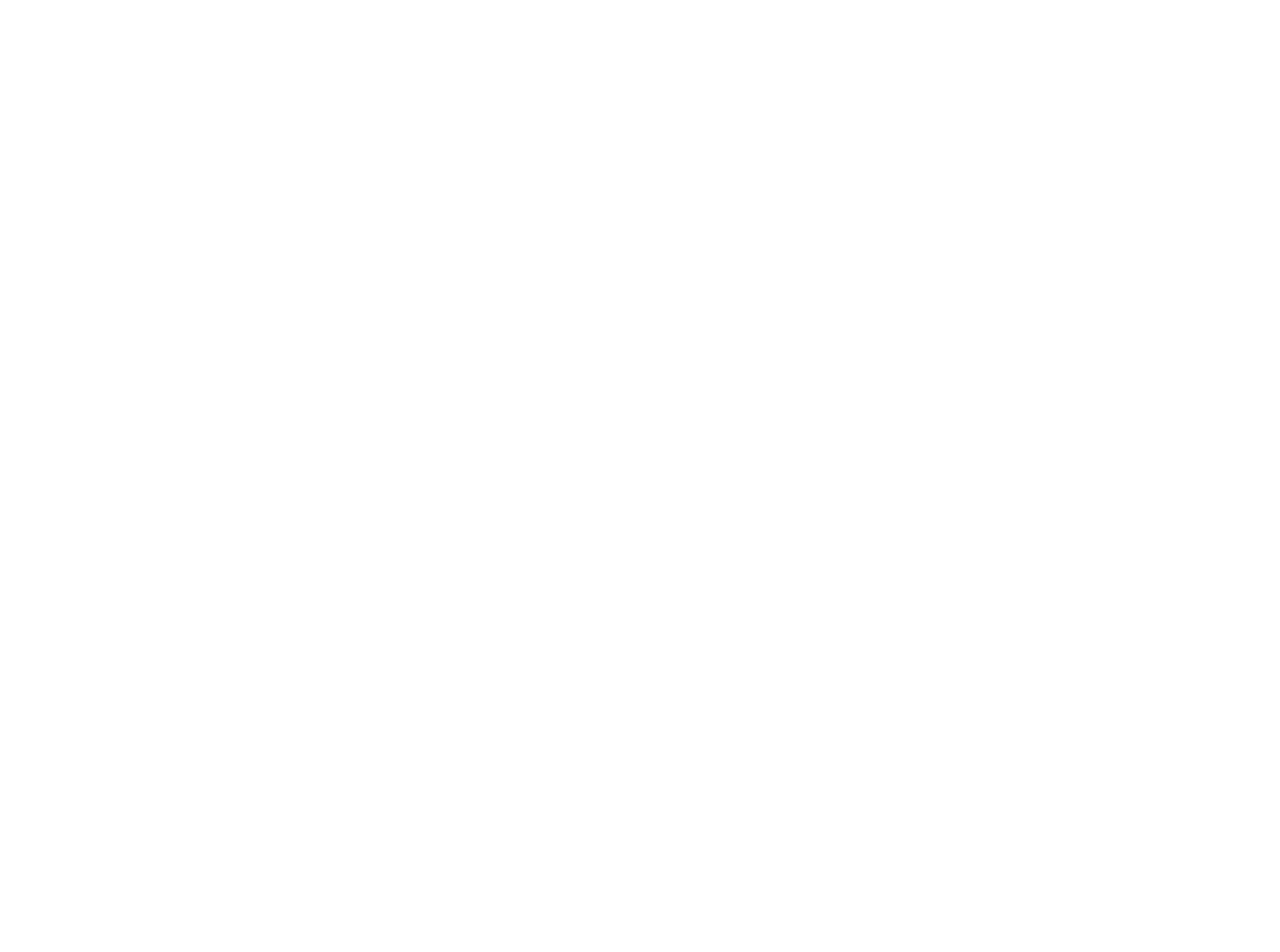
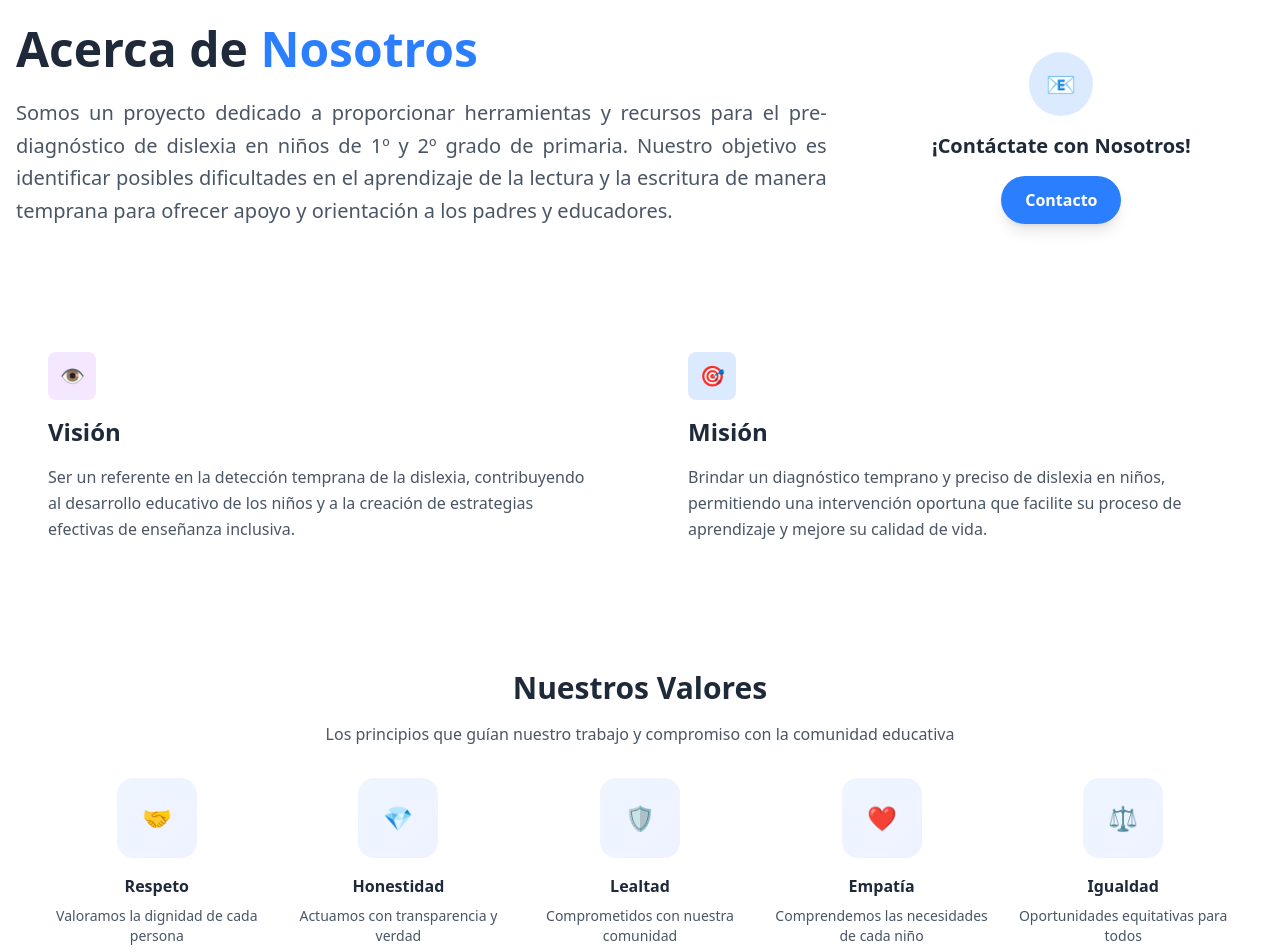
Before and after one commit to SdazaP/pre-dislexia-v2, a React (Vite) app in the folder react-pre-dislexia/: page /acerca-de in a window 1280 px wide. Before the commit this address had no page. Shown: the part 120-1072 px from the top of the page. Before the commit the page ends 800 px from the top, so only its background shows below. Built offline with nearby package versions, Linux system fonts and the light colour scheme.

Commit message:
feat: add complete Acerca de page

```diff
--- a/react-pre-dislexia/src/App.jsx
+++ b/react-pre-dislexia/src/App.jsx
@@ -7,6 +7,7 @@
 } from "react-router-dom";
 import Home from "./Pages/Home";
 import Evaluaciones from "./Pages/Evaluaciones";
+import Acerca from "./Pages/Acerca";
 
 function App() {
   return (
@@ -14,6 +15,7 @@
       <Routes>
         <Route exact path="/" element={<Home/>}></Route>
         <Route exact path="/evaluaciones" element={<Evaluaciones/>}></Route>
+        <Route exact path="/acerca-de" element={<Acerca/>}></Route>
       </Routes>
     </Router>
   );
--- /dev/null
+++ b/react-pre-dislexia/src/Pages/Acerca.jsx
@@ -0,0 +1,159 @@
+import { useNavigate } from "react-router-dom";
+import Layout from "../Layouts/Layout";
+
+export default function Acerca() {
+  const navigate = useNavigate();
+
+  const handleContacto = () => {
+    navigate("/contacto");
+  };
+
+  const valores = [
+    {
+      nombre: "Respeto",
+      icono: "🤝",
+      descripcion: "Valoramos la dignidad de cada persona",
+    },
+    {
+      nombre: "Honestidad",
+      icono: "💎",
+      descripcion: "Actuamos con transparencia y verdad",
+    },
+    {
+      nombre: "Lealtad",
+      icono: "🛡️",
+      descripcion: "Comprometidos con nuestra comunidad",
+    },
+    {
+      nombre: "Empatía",
+      icono: "❤️",
+      descripcion: "Comprendemos las necesidades de cada niño",
+    },
+    {
+      nombre: "Igualdad",
+      icono: "⚖️",
+      descripcion: "Oportunidades equitativas para todos",
+    },
+  ];
+
+  return (
+    <Layout>
+      <div className="min-h-screen py-12">
+        {/* Hero Section */}
+        <section className="container mx-auto px-4 mb-16">
+          <div className="flex flex-col lg:flex-row gap-8 items-center">
+            <div className="lg:w-2/3">
+              <h1 className="text-4xl md:text-5xl font-bold text-gray-800 mb-6">
+                Acerca de <span className="text-blue-500">Nosotros</span>
+              </h1>
+              <p className="text-lg md:text-xl text-gray-600 leading-relaxed mb-6 text-justify">
+                Somos un proyecto dedicado a proporcionar herramientas y
+                recursos para el pre-diagnóstico de dislexia en niños de 1º y 2º
+                grado de primaria. Nuestro objetivo es identificar posibles
+                dificultades en el aprendizaje de la lectura y la escritura de
+                manera temprana para ofrecer apoyo y orientación a los padres y
+                educadores.
+              </p>
+            </div>
+
+            <div className="lg:w-1/3">
+              <div className="bg-white p-8 text-center">
+                <div className="w-16 h-16 bg-blue-100 rounded-full flex items-center justify-center mx-auto mb-4">
+                  <span className="text-2xl">📧</span>
+                </div>
+                <h4 className="text-xl font-semibold text-gray-800 mb-4">
+                  ¡Contáctate con Nosotros!
+                </h4>
+                <button
+                  onClick={handleContacto}
+                  className="bg-blue-500 hover:from-blue-700 hover:to-indigo-700 text-white font-semibold py-3 px-6 rounded-full transition-all duration-300 transform hover:scale-105 shadow-lg hover:shadow-xl"
+                >
+                  Contacto
+                </button>
+              </div>
+            </div>
+          </div>
+        </section>
+
+        {/* Visión y Misión */}
+        <section className="container mx-auto px-4 mb-16">
+          <div className="grid grid-cols-1 md:grid-cols-2 gap-8">
+            {/* Visión */}
+            <div className="bg-white p-8  transition-shadow duration-300">
+              <div className="w-12 h-12 bg-purple-100 rounded-lg flex items-center justify-center mb-4">
+                <span className="text-xl">👁️</span>
+              </div>
+              <h3 className="text-2xl font-bold text-gray-800 mb-4">Visión</h3>
+              <p className="text-gray-600 leading-relaxed">
+                Ser un referente en la detección temprana de la dislexia,
+                contribuyendo al desarrollo educativo de los niños y a la
+                creación de estrategias efectivas de enseñanza inclusiva.
+              </p>
+            </div>
+
+            {/* Misión */}
+            <div className="bg-white p-8 transition-shadow duration-300">
+              <div className="w-12 h-12 bg-blue-100 rounded-lg flex items-center justify-center mb-4">
+                <span className="text-xl">🎯</span>
+              </div>
+              <h3 className="text-2xl font-bold text-gray-800 mb-4">Misión</h3>
+              <p className="text-gray-600 leading-relaxed">
+                Brindar un diagnóstico temprano y preciso de dislexia en niños,
+                permitiendo una intervención oportuna que facilite su proceso de
+                aprendizaje y mejore su calidad de vida.
+              </p>
+            </div>
+          </div>
+        </section>
+
+        {/* Valores */}
+        <section className="container mx-auto px-4">
+          <div className="bg-white  p-8">
+            <div className="text-center mb-8">
+              <h3 className="text-3xl font-bold text-gray-800 mb-4">
+                Nuestros Valores
+              </h3>
+              <p className="text-gray-600 max-w-2xl mx-auto">
+                Los principios que guían nuestro trabajo y compromiso con la
+                comunidad educativa
+              </p>
+            </div>
+
+            <div className="grid grid-cols-1 md:grid-cols-2 lg:grid-cols-5 gap-6">
+              {valores.map((valor, index) => (
+                <div key={index} className="text-center group">
+                  <div className="bg-gradient-to-br from-blue-50 to-indigo-50 w-20 h-20 rounded-2xl flex items-center justify-center mx-auto mb-4 transform group-hover:scale-110 transition-transform duration-300">
+                    <span className="text-2xl">{valor.icono}</span>
+                  </div>
+                  <h4 className="font-semibold text-gray-800 mb-2">
+                    {valor.nombre}
+                  </h4>
+                  <p className="text-sm text-gray-600">{valor.descripcion}</p>
+                </div>
+              ))}
+            </div>
+          </div>
+        </section>
+
+        {/* Call to Action */}
+        <section className="container mx-auto px-4 mt-16">
+          <div className="bg-gradient-to-r from-blue-400 to-blue-700 rounded-2xl p-8 text-center text-white">
+            <h3 className="text-2xl font-bold mb-4">
+              ¿Necesitas más información?
+            </h3>
+            <p className="mb-6 opacity-90">
+              Estamos aquí para ayudarte en todo lo relacionado con la detección
+              temprana de dislexia
+            </p>
+            <button
+              onClick={handleContacto}
+              className="bg-white text-blue-600 font-semibold py-3 px-8 rounded-full hover:bg-gray-100 transition-colors duration-300"
+            >
+              Contactar Ahora
+            </button>
+          </div>
+        </section>
+      </div>
+    </Layout>
+  );
+}
```
